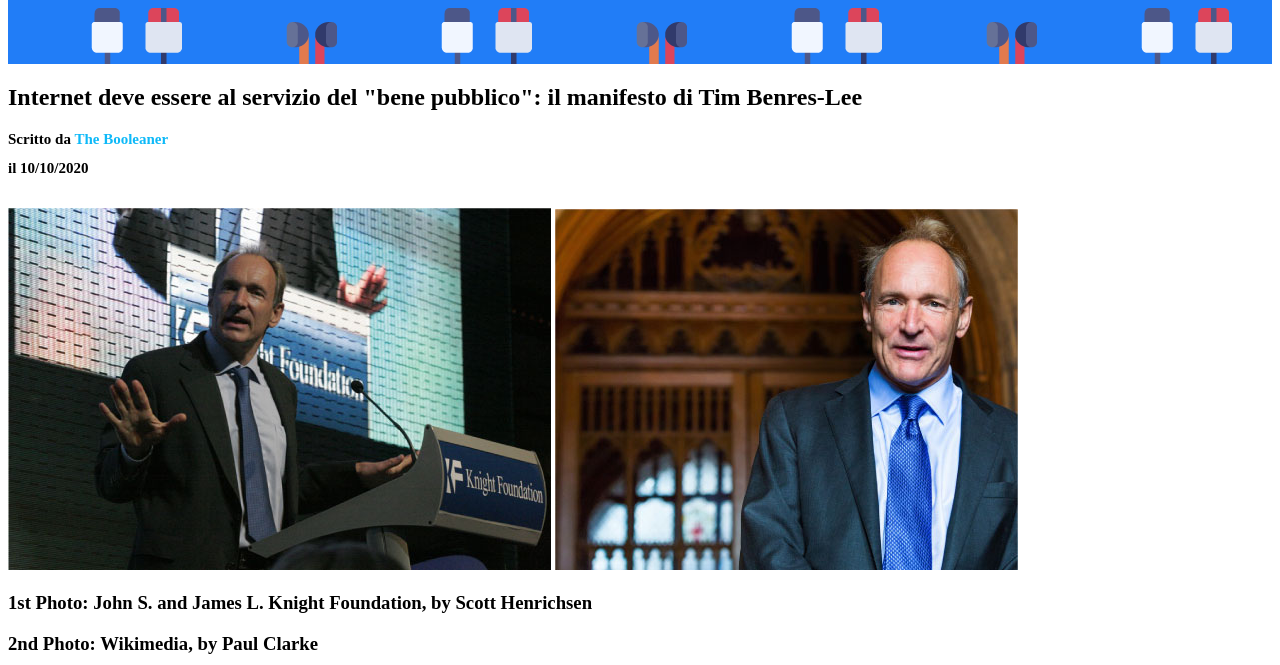
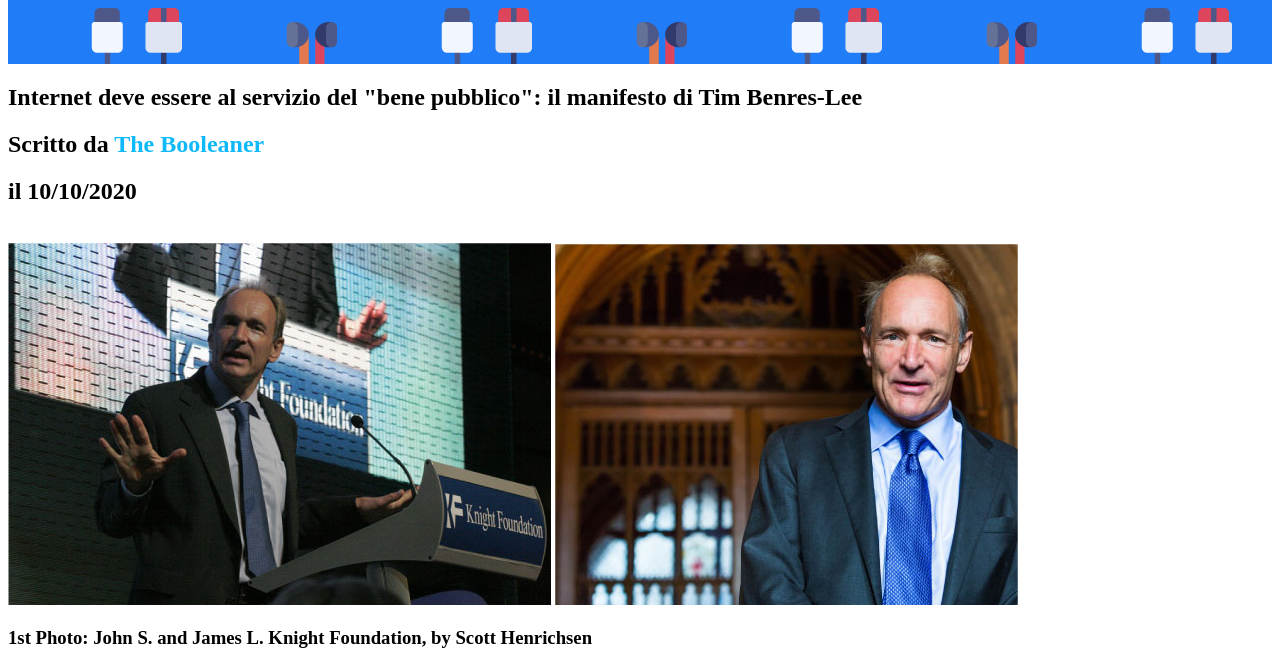
Before and after one commit to Ericson-Manalo/html-css-booleaner, a plain HTML site: page index.html in a window 1280 px wide. Shown: the part 114-779 px from the top of the page. Drawn offline with Linux system fonts and the light colour scheme.

Commit message:
fix class name

```diff
--- a/index.html
+++ b/index.html
@@ -17,8 +17,8 @@
     <main>
         <section>
             <h1>Internet deve essere al servizio del "bene pubblico": il manifesto di Tim Benres-Lee</h1>
-             <h2 class="writer">Scritto da <span class="lightblue-text">The Booleaner</span></h2>
-                <h2 class="writer">il 10/10/2020</h2>
+             <h2 class="text-info">Scritto da <span class="lightblue-text">The Booleaner</span></h2>
+                <h2 class="text-info">il 10/10/2020</h2>
 
                 <br>
 
@@ -83,7 +83,7 @@
     </main>
 
     <footer>
-        <h3>Potrebbero interessarti</h3>
+        <h3 class="text-info">Potrebbero interessarti</h3>
         <div>
             <img src="img-2/monitor.jpg" alt="">
         </div>
```
